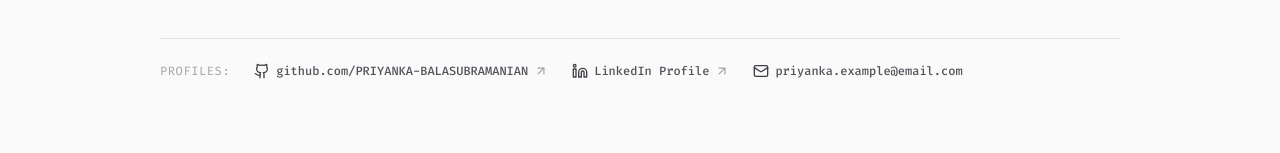
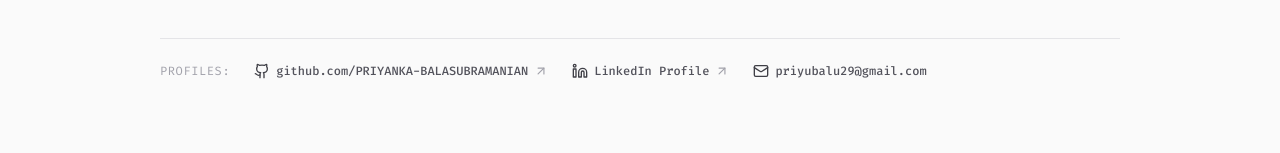
Before and after one commit to PRIYANKA-BALASUBRAMANIAN/priyanka-portfolio, a React (Vite) app: page / in a window 1280 px wide. Shown: the part 519-672 px from the top of the page. Built offline with nearby package versions, Linux system fonts and the light colour scheme.

Commit message:
chore: update contact email to priyubalu29@gmail.com

```diff
--- a/src/data/portfolioData.js
+++ b/src/data/portfolioData.js
@@ -19,7 +19,7 @@ export const personalInfo = {
     "I am a Computer Science & Engineering undergraduate specializing in Artificial Intelligence at Karunya Institute of Technology and Sciences (2023–2027). I am actively building my foundational skills in software development, AI applications, Generative AI, and Machine Learning. I enjoy turning theoretical concepts into practical software tools—from AST-driven carbon estimation to multilingual RAG assistants.",
 
   // Contact Links
-  email: "priyanka.example@email.com", // EDITABLE: e.g. priyanka.b@gmail.com
+  email: "priyubalu29@gmail.com",
   github: "https://github.com/PRIYANKA-BALASUBRAMANIAN",
   linkedin: "https://linkedin.com/in/your-profile", // EDITABLE: e.g. https://linkedin.com/in/priyanka-b
   resumePath: "/resume.pdf",
```
